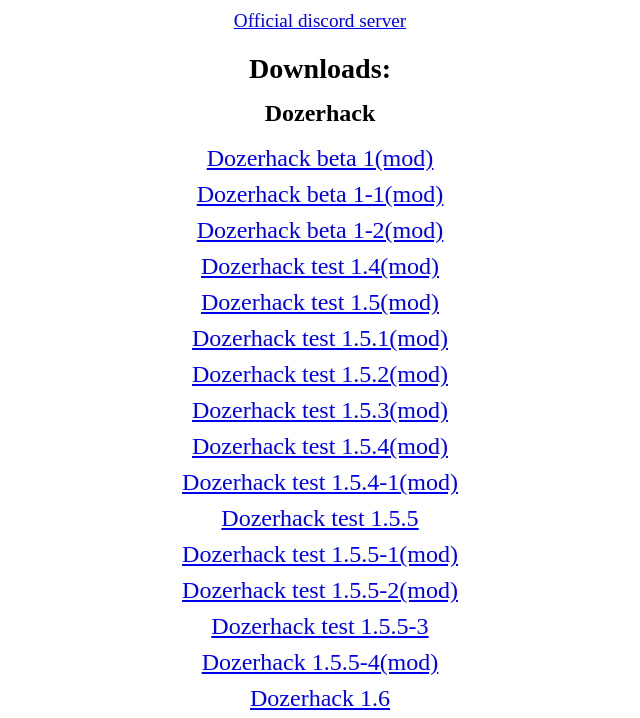
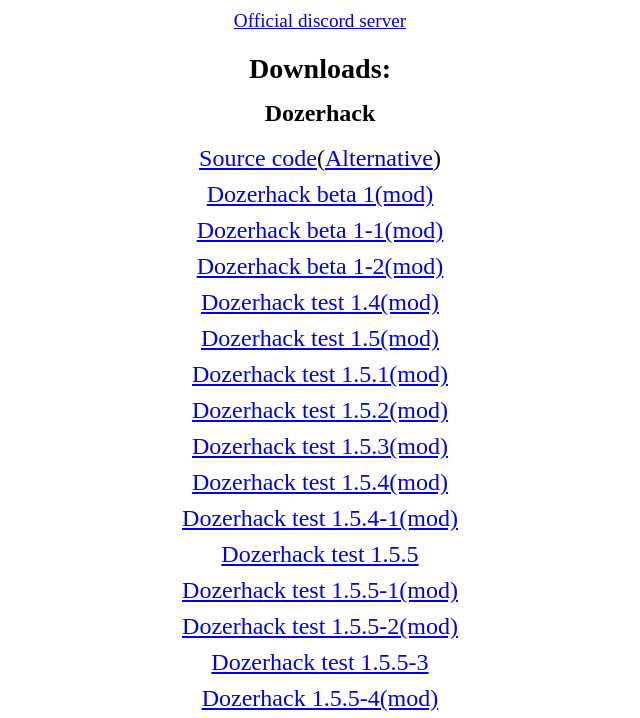
Before and after one commit to beta-clients/betahclients, a plain HTML site: page dozerhack.html in a window 1280 px wide. Shown: the part 76-794 px from the top of the page, without its empty margins (320-960 px from the left). Drawn offline with Linux system fonts and the light colour scheme.

Commit message:
added original source code link

```diff
--- a/dozerhack.html
+++ b/dozerhack.html
@@ -55,6 +55,7 @@
 	<div class="dozerhack">
 	<h3>Downloads:</h3>
 	<h4 class="void">Dozerhack</h4>
+	<p><a href="https://github.com/KillDozer404/DozerHack-source-code">Source code</a>(<a href="https://github.com/GameHerobrine/DozerHack-source-code">Alternative</a>)</p>
 	<p><a href="https://www.mediafire.com/download/xs563f235r01v0b">Dozerhack beta 1(mod)</p></a>
 	<p><a href="https://www.mediafire.com/download/ioysb0tmtkvo6hy">Dozerhack beta 1-1(mod)</p></a>
 	<p><a href="https://www.mediafire.com/download/yydw3fm0lpll4z1">Dozerhack beta 1-2(mod)</p></a>
```
